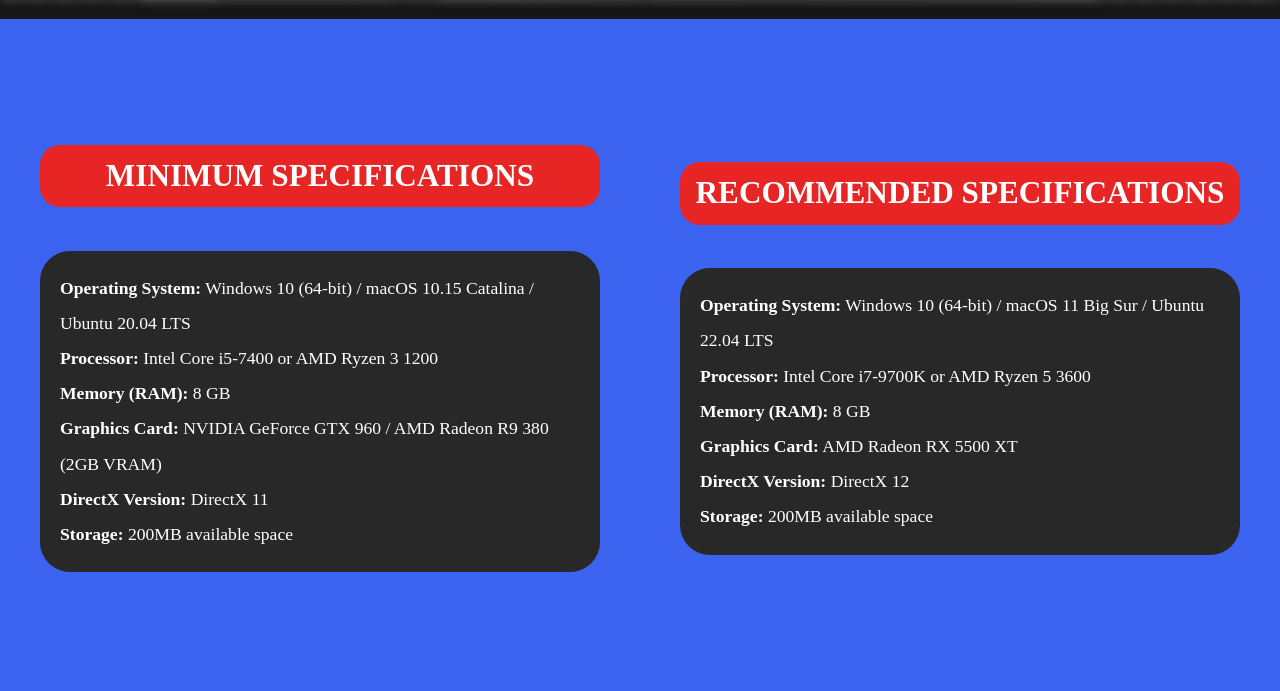
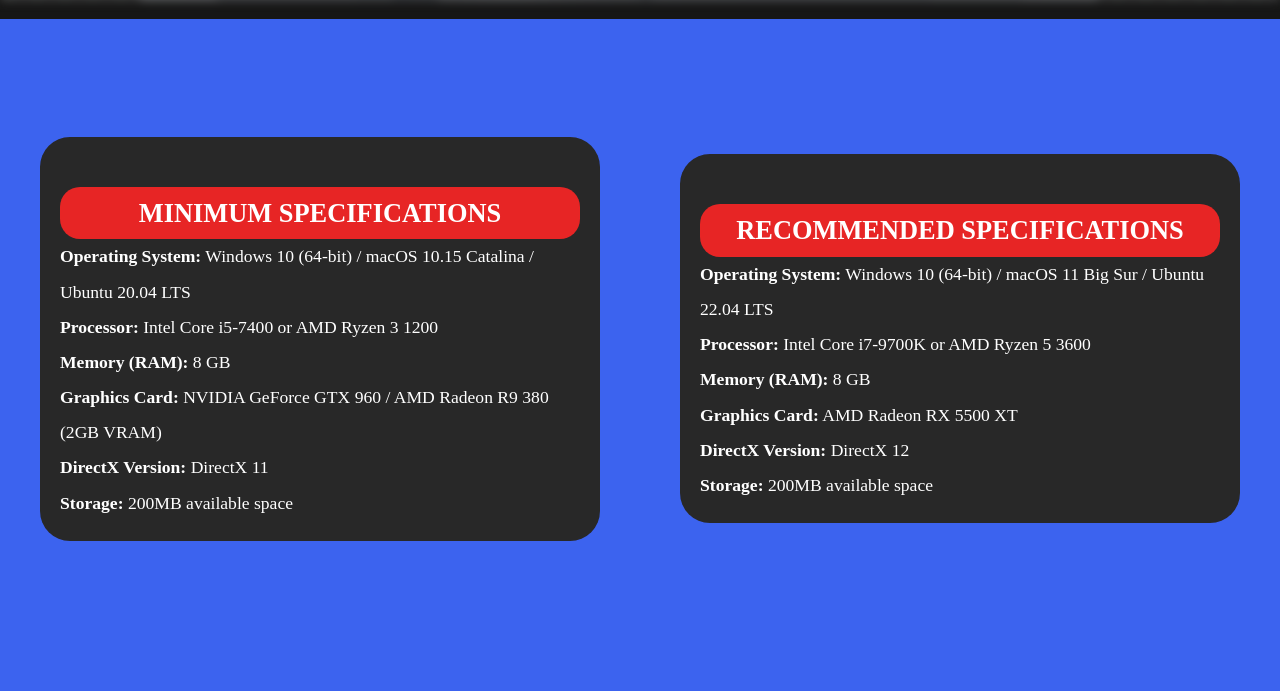
Before and after one commit to UnreignedX/marballin-promo-website, a PHP site: page / in a window 1280 px wide. Shown: the part 799-1490 px from the top of the page. Run offline with PHP 8.4, Linux system fonts and the light colour scheme; some web fonts are replaced.

Commit message:
changed file again

```diff
--- a/index.html
+++ b/index.html
@@ -27,8 +27,8 @@
         </div>
         <section class="about-specs">
             <div class="section-content specs">
-            <h1 class="s-c-header">Minimum Specifications</h1>
             <ul>
+                <h1 class="s-c-header">Minimum Specifications</h1>
                 <li><strong>Operating System:</strong> Windows 10 (64-bit) / macOS 10.15 Catalina / Ubuntu 20.04 LTS</li>
                 <li><strong>Processor:</strong> Intel Core i5-7400 or AMD Ryzen 3 1200</li>
                 <li><strong>Memory (RAM):</strong> 8 GB</li>
@@ -39,8 +39,8 @@
             </div>
 
             <div class="section-content specs">
-            <h1 class="s-c-header">Recommended Specifications</h1>
             <ul>
+                <h1 class="s-c-header">Recommended Specifications</h1>
                 <li><strong>Operating System:</strong> Windows 10 (64-bit) / macOS 11 Big Sur / Ubuntu 22.04 LTS</li>
                 <li><strong>Processor:</strong> Intel Core i7-9700K or AMD Ryzen 5 3600</li>
                 <li><strong>Memory (RAM):</strong> 8 GB</li>
--- a/style.css
+++ b/style.css
@@ -134,6 +134,11 @@ section {
   font-size: 1.3rem;
   font-weight: 300;
 }
+
+.specs .s-c-header {
+  margin: 30px 0px 0px 0px;
+}
+
 .specs ul {
   font-size: 1.1rem;
   border-radius: 30px;
```
